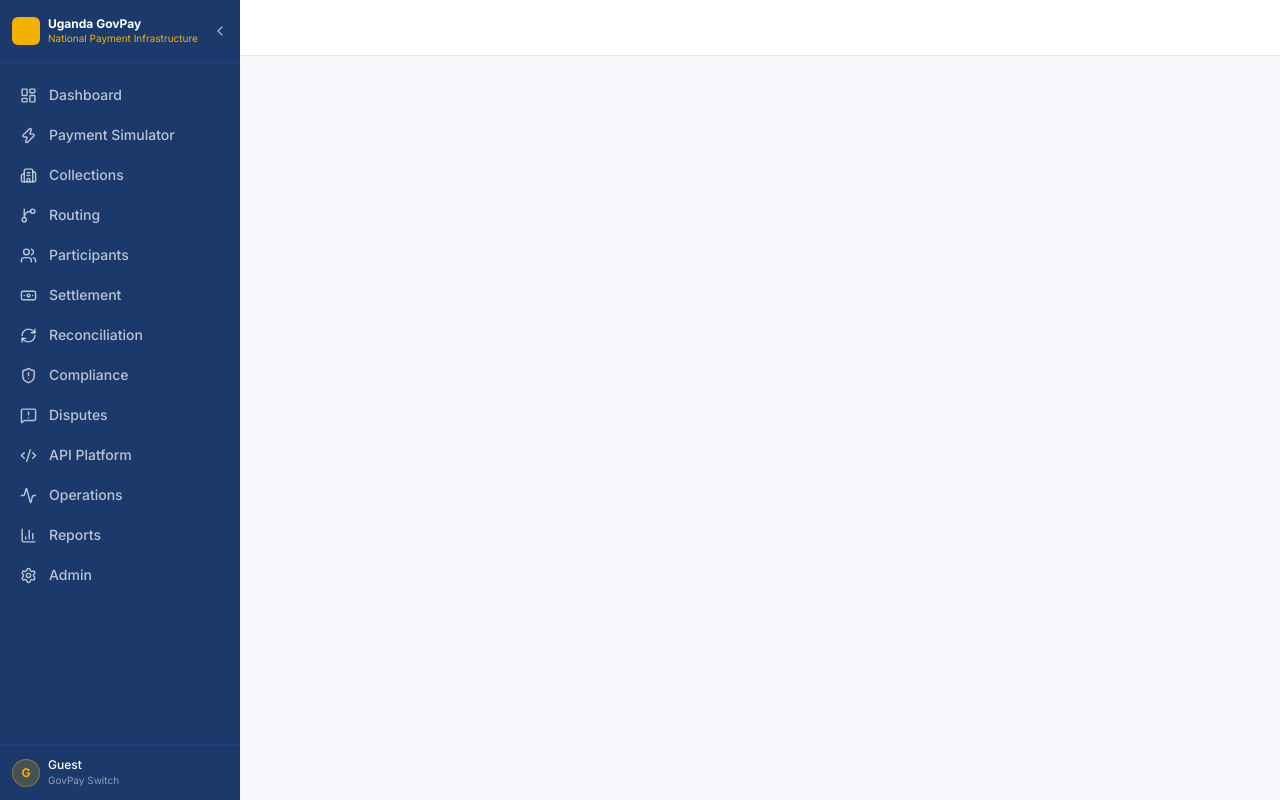
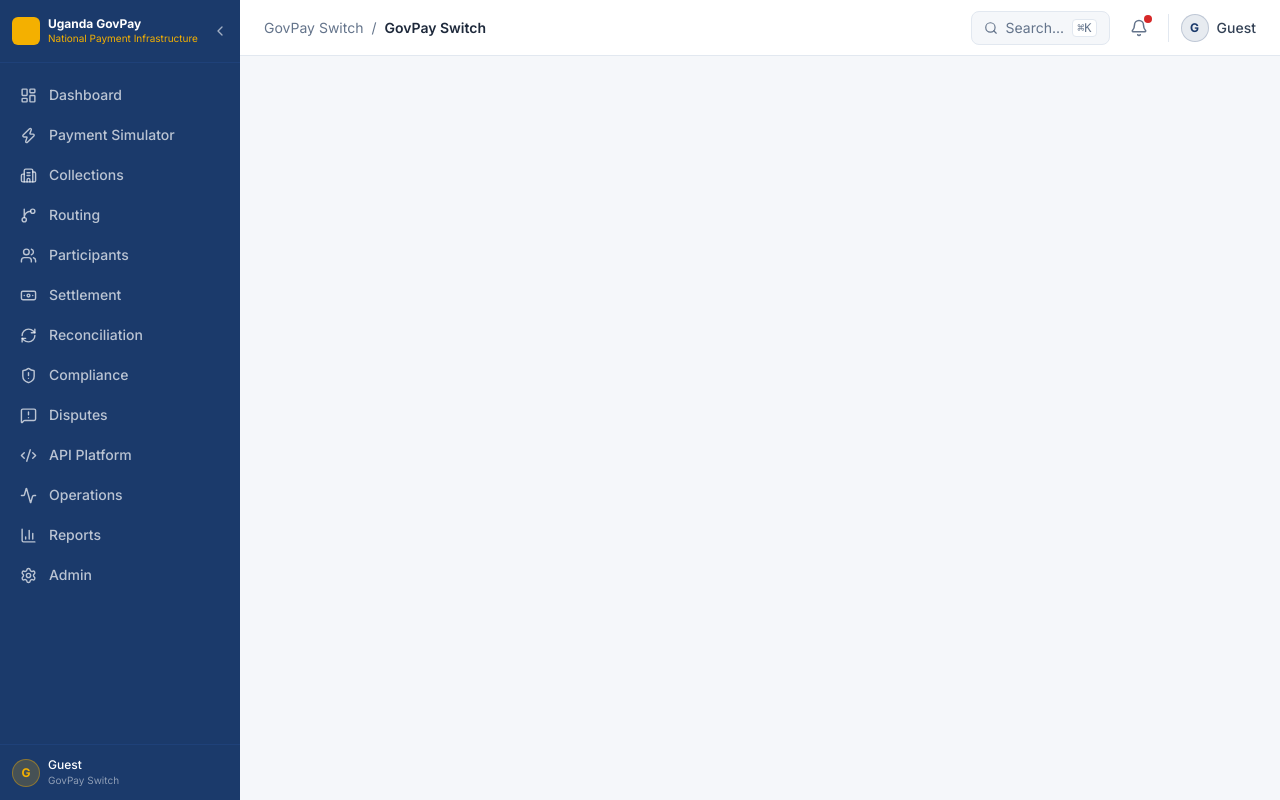
Before and after one commit to benbazus/gou-psp, a React (Vite) app: page /app in a window 1280 px wide. Built offline with nearby package versions, Linux system fonts and the light colour scheme.

Commit message:
feat: build topbar with breadcrumb and command palette

```diff
--- /dev/null
+++ b/src/components/layout/CommandPalette.tsx
@@ -0,0 +1,88 @@
+import * as Dialog from '@radix-ui/react-dialog'
+import { useState } from 'react'
+import { Search } from 'lucide-react'
+import { useAppStore } from '../../store/appStore'
+import { formatUGX, timeAgo } from '../../utils/format'
+import { motion, AnimatePresence } from 'framer-motion'
+import { scaleIn, overlayVariants } from '../../utils/animations'
+
+interface Props {
+  open: boolean
+  onClose: () => void
+}
+
+export function CommandPalette({ open, onClose }: Props) {
+  const [query, setQuery] = useState('')
+  const transactions = useAppStore((s) => s.liveTransactions)
+
+  const filtered = transactions.filter(
+    (t) =>
+      t.id.toLowerCase().includes(query.toLowerCase()) ||
+      t.payer.toLowerCase().includes(query.toLowerCase()) ||
+      t.agency.toLowerCase().includes(query.toLowerCase())
+  )
+
+  return (
+    <Dialog.Root open={open} onOpenChange={(o) => !o && onClose()}>
+      <Dialog.Portal>
+        <AnimatePresence>
+          {open && (
+            <>
+              <Dialog.Overlay asChild>
+                <motion.div
+                  className="fixed inset-0 bg-black/40 backdrop-blur-sm z-50"
+                  variants={overlayVariants}
+                  initial="hidden"
+                  animate="visible"
+                  exit="exit"
+                />
+              </Dialog.Overlay>
+              <Dialog.Content asChild>
+                <motion.div
+                  className="fixed top-24 left-1/2 -translate-x-1/2 w-full max-w-xl bg-card rounded-xl shadow-modal z-50 overflow-hidden"
+                  variants={scaleIn}
+                  initial="hidden"
+                  animate="visible"
+                  exit="exit"
+                >
+                  <div className="flex items-center gap-3 px-4 py-3 border-b border-border">
+                    <Search size={16} className="text-muted" />
+                    <input
+                      autoFocus
+                      className="flex-1 text-sm outline-none bg-transparent"
+                      placeholder="Search transactions, payers, agencies..."
+                      value={query}
+                      onChange={(e) => setQuery(e.target.value)}
+                    />
+                    <kbd className="text-xs text-muted bg-surface px-1.5 py-0.5 rounded border border-border">Esc</kbd>
+                  </div>
+                  <div className="max-h-80 overflow-y-auto divide-y divide-border">
+                    {filtered.length === 0 && (
+                      <div className="py-8 text-center text-muted text-sm">No transactions found</div>
+                    )}
+                    {filtered.slice(0, 8).map((t) => (
+                      <button
+                        key={t.id}
+                        onClick={onClose}
+                        className="w-full text-left px-4 py-3 hover:bg-surface transition-colors flex items-center justify-between"
+                      >
+                        <div>
+                          <div className="text-sm font-medium text-slate-800">{t.id}</div>
+                          <div className="text-xs text-muted">{t.payer} · {t.agency}</div>
+                        </div>
+                        <div className="text-right">
+                          <div className="text-sm font-semibold text-primary">{formatUGX(t.amount)}</div>
+                          <div className="text-xs text-muted">{timeAgo(t.timestamp)}</div>
+                        </div>
+                      </button>
+                    ))}
+                  </div>
+                </motion.div>
+              </Dialog.Content>
+            </>
+          )}
+        </AnimatePresence>
+      </Dialog.Portal>
+    </Dialog.Root>
+  )
+}
--- a/src/components/layout/Topbar.tsx
+++ b/src/components/layout/Topbar.tsx
@@ -1,3 +1,64 @@
+import { useState } from 'react'
+import { useRouterState } from '@tanstack/react-router'
+import { Search, Bell } from 'lucide-react'
+import { useAppStore } from '../../store/appStore'
+import { CommandPalette } from './CommandPalette'
+
+const BREADCRUMB_MAP: Record<string, string> = {
+  '/app/dashboard':      'Dashboard',
+  '/app/simulator':      'Payment Simulator',
+  '/app/collections':    'Collections',
+  '/app/routing':        'Payment Routing',
+  '/app/participants':   'Participant Management',
+  '/app/settlement':     'Settlement',
+  '/app/reconciliation': 'Reconciliation',
+  '/app/compliance':     'Compliance & Risk',
+  '/app/disputes':       'Disputes & Refunds',
+  '/app/api-platform':   'API Platform',
+  '/app/operations':     'Operations Center',
+  '/app/reports':        'Reports & Analytics',
+  '/app/admin':          'Admin & Configuration',
+}
+
 export function Topbar() {
-  return <div className="h-14 border-b border-border bg-card" />
+  const [cmdOpen, setCmdOpen] = useState(false)
+  const pathname = useRouterState({ select: (s) => s.location.pathname })
+  const role = useAppStore((s) => s.activeRole)
+  const pageTitle = BREADCRUMB_MAP[pathname] ?? 'GovPay Switch'
+
+  return (
+    <>
+      <header className="h-14 bg-card border-b border-border flex items-center justify-between px-6 flex-shrink-0 z-30">
+        <div className="flex items-center gap-2 text-sm">
+          <span className="text-muted">GovPay Switch</span>
+          <span className="text-muted">/</span>
+          <span className="font-semibold text-slate-800">{pageTitle}</span>
+        </div>
+
+        <div className="flex items-center gap-3">
+          <button
+            onClick={() => setCmdOpen(true)}
+            className="flex items-center gap-2 text-sm text-muted bg-surface border border-border rounded-lg px-3 py-1.5 hover:border-primary/30 transition-colors"
+          >
+            <Search size={14} />
+            <span>Search...</span>
+            <kbd className="text-xs bg-card border border-border rounded px-1">⌘K</kbd>
+          </button>
+
+          <button className="relative p-2 text-muted hover:text-slate-800 transition-colors">
+            <Bell size={18} />
+            <span className="absolute top-1 right-1 w-2 h-2 bg-danger rounded-full" />
+          </button>
+
+          <div className="flex items-center gap-2 pl-3 border-l border-border">
+            <div className="w-7 h-7 rounded-full bg-primary/10 border border-primary/20 flex items-center justify-center">
+              <span className="text-primary text-xs font-bold">{role ? role[0] : 'G'}</span>
+            </div>
+            <span className="text-sm font-medium text-slate-700 hidden md:block">{role ?? 'Guest'}</span>
+          </div>
+        </div>
+      </header>
+      <CommandPalette open={cmdOpen} onClose={() => setCmdOpen(false)} />
+    </>
+  )
 }
```
